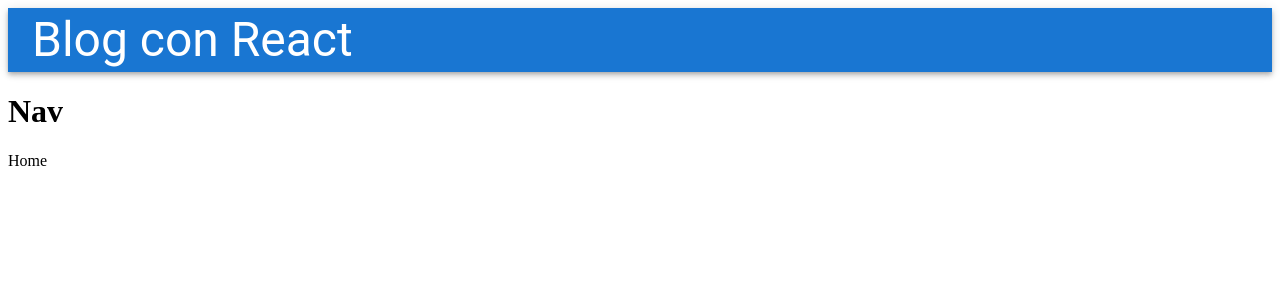
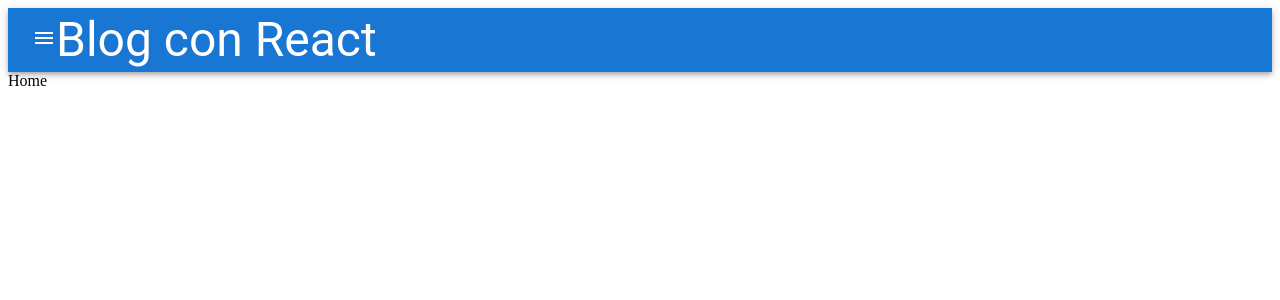
Before and after one commit to decimalautaro/front-end-blog-react, a React (Vite) app: page / in a window 1280 px wide. Shown: the top 300 px of the page. Built offline with nearby package versions, Linux system fonts and the light colour scheme.

Commit message:
feat: agregando nav desplazable.

```diff
--- a/src/App.jsx
+++ b/src/App.jsx
@@ -1,7 +1,6 @@
 import { useState } from 'react'
 import { Rutas } from './routes/Rutas'
 import { Header } from './components/layout/Header'
-import { Nav } from './components/layout/Nav'
 
 
 function App() {
@@ -10,7 +9,7 @@ function App() {
   return (
   <>
   <Header />
-  <Nav />
+
   <Rutas />
 
 
--- a/src/components/layout/Header.jsx
+++ b/src/components/layout/Header.jsx
@@ -1,11 +1,13 @@
 import React from 'react'
 import { AppBar, Toolbar, Typography } from '@mui/material';
+import { Nav } from './Nav'
 
 export const Header = () => {
   return (
     <AppBar  position="static" >
     <Toolbar >
-      <Typography variant="h3">Blog con React</Typography>
+      <Nav/>
+      <Typography  variant="h3">Blog con React</Typography>
     </Toolbar>
   </AppBar>
   )
--- a/src/components/layout/Nav.jsx
+++ b/src/components/layout/Nav.jsx
@@ -1,11 +1,45 @@
 import * as React from 'react';
+import { Drawer, List, ListItem, ListItemIcon, ListItemText } from '@mui/material';
+import { Menu as MenuIcon } from '@mui/icons-material';
+import {useState} from 'react'
+export const Nav = () => {
+  const [open, setOpen] = useState(false);
 
+  const toggleDrawer = (open) => (event) => {
+    if (
+      event.type === 'keydown' &&
+      (event.key === 'Tab' || event.key === 'Shift')
+    ) {
+      return;
+    }
 
-export const Nav = () => {
+    setOpen(open);
+  };
+
   return (
-    <>
-    <h1>Nav</h1>
-    </>
+    <div>
+      <MenuIcon onClick={toggleDrawer(true)} />
+      <Drawer anchor="left" open={open} onClose={toggleDrawer(false)}>
+        <List>
+          <ListItem button onClick={() => console.log('Home')}>
+            <ListItemIcon>
+
+            </ListItemIcon>
+            <ListItemText primary="Home" />
+          </ListItem>
+          <ListItem button onClick={() => console.log('About')}>
+            <ListItemIcon>
+            </ListItemIcon>
+            <ListItemText primary="About" />
+          </ListItem>
+          <ListItem button onClick={() => console.log('Contact')}>
+            <ListItemIcon>
+            </ListItemIcon>
+            <ListItemText primary="Contact" />
+          </ListItem>
+        </List>
+      </Drawer>
+    </div>
   )
 
   }
```
